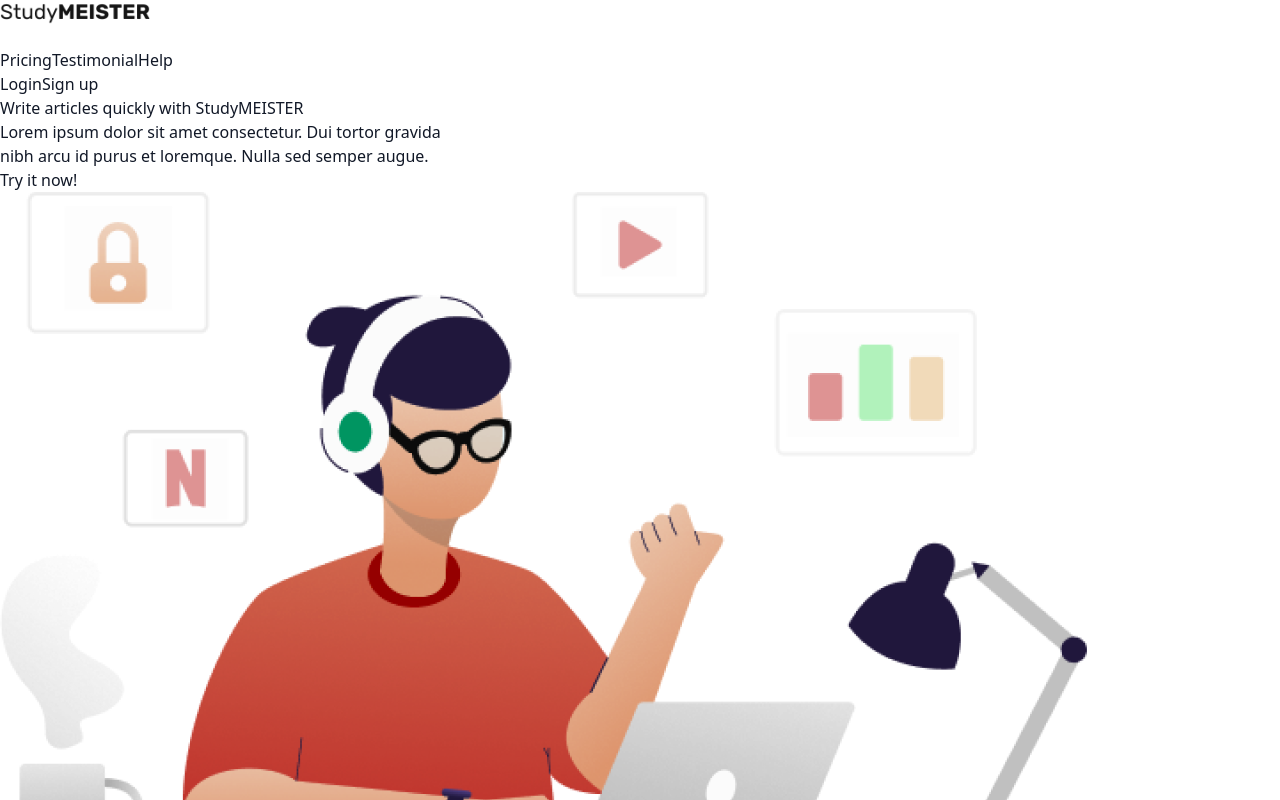
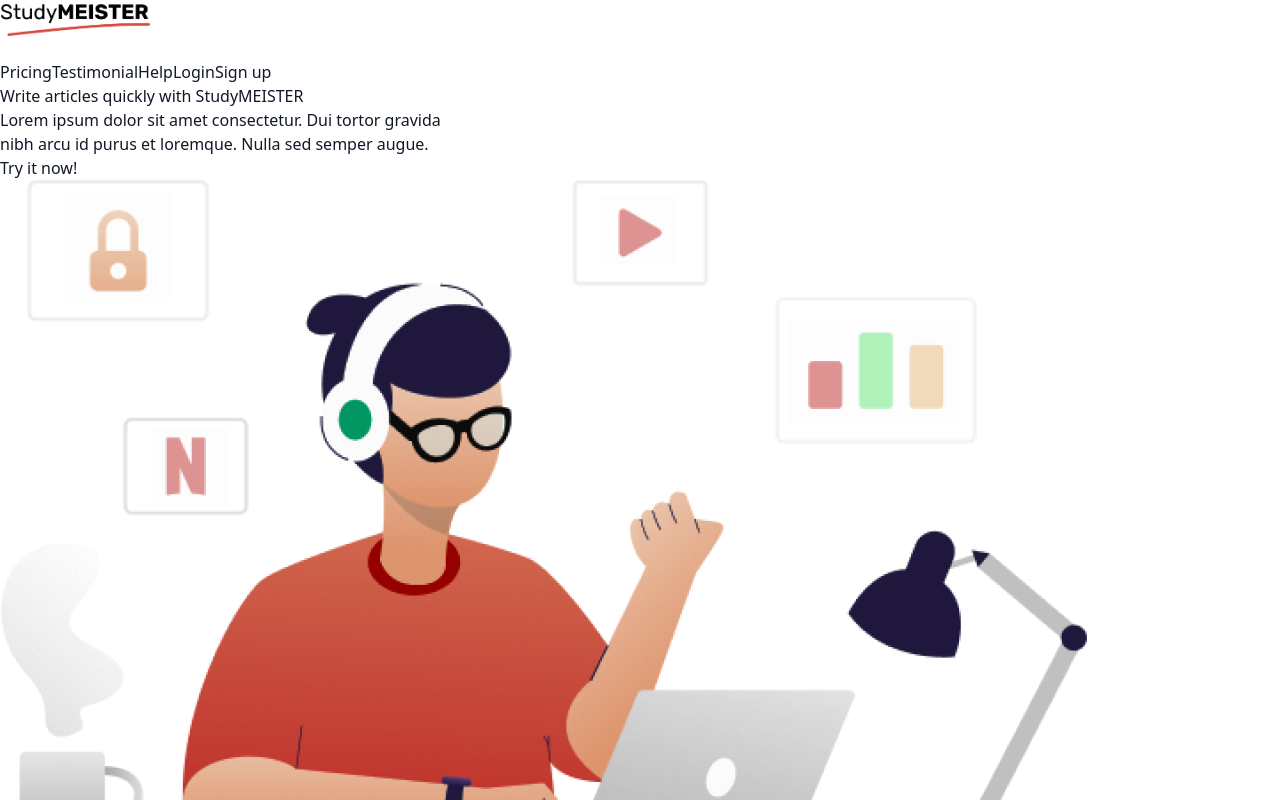
Before and after one commit to Azeez-Abiola/studyMEISTER, a React (Vite) app: page / in a window 1280 px wide. Shown: the top 800 px of the page. Built offline with nearby package versions, Linux system fonts and the light colour scheme.

Commit message:
latest commit

```diff
--- a/src/components/Header.jsx
+++ b/src/components/Header.jsx
@@ -48,32 +48,16 @@
           <div className={`w-6 h-0.5 bg-gray-600 mt-1.5 transition-all duration-300 ${isNavOpen ? '-rotate-45 -translate-y-1.5' : ''}`}></div>
         </button>
         <nav className={`fixed inset-0 z-10 bg-white transform transition-transform duration-300 ease-in-out ${isNavOpen ? 'translate-x-0' : 'translate-x-full'} lg:relative lg:inset-auto lg:transform-none lg:transition-none lg:flex lg:items-center lg:justify-end lg:flex-1`}>
-          <div className="flex flex-col lg:flex-row items-center justify-center h-full space-y-4 lg:space-y-0 lg:space-x-6 xl:space-x-8 2xl:space-x-12 text-md font-rubik">
-            <div className="lg:flex lg:items-center lg:space-x-6 xl:space-x-8 2xl:space-x-12">
-              <a href="#pricing" className="text-[#2B2B2B] hover:text-gray-900 relative group inline-block pl-4 font-semibold">
-                <span className="relative">Pricing</span>
-                <span className="absolute bottom-0 left-0 w-full h-0.5 bg-[#E16741] transform scale-x-0 group-hover:scale-x-100 transition-transform duration-300"></span>
-              </a>
-              <a href="#testimonials" className="text-[#2B2B2B] hover:text-gray-900 relative group inline-block pl-4 font-semibold">
-                <span className="relative">Testimonial</span>
-                <span className="absolute bottom-0 left-0 w-full h-0.5 bg-[#E16741] transform scale-x-0 group-hover:scale-x-100 transition-transform duration-300"></span>
-              </a>
-              <a href="#help" className="text-[#2B2B2B] hover:text-gray-900 relative group inline-block pl-4 font-semibold">
-                <span className="relative">Help</span>
-                <span className="absolute bottom-0 left-0 w-full h-0.5 bg-[#E16741] transform scale-x-0 group-hover:scale-x-100 transition-transform duration-300"></span>
-              </a>
-            </div>
-            <div className="lg:flex lg:items-center lg:space-x-4 xl:space-x-6 2xl:space-x-8">
-              <Link to="/signin" className="text-[#2B2B2B] hover:text-gray-900 relative group inline-block pl-4 font-semibold">
-                <span className="relative">Login</span>
-                <span className="absolute bottom-0 left-0 w-full h-0.5 bg-[#E16741] transform scale-x-0 group-hover:scale-x-100 transition-transform duration-300"></span>
-              </Link>
-              <Link to="signup" className="px-4 py-1 font-semibold text-[#E16741] bg-white
-                    border border-[#E16741] rounded-lg hover:bg-[#E16741] hover:text-white
-                    transition-colors duration-300">
-                Sign up
-              </Link>
-            </div>
+          <div className="flex flex-col lg:flex-row items-center justify-center h-full space-y-4 lg:space-y-0 lg:space-x-6 xl:space-x-8 2xl:space-x-12 text-md font-rubik lg:font-semibold lg:pl-16">
+            <a href="#pricing" className="text-[#2B2B2B] hover:text-gray-900">Pricing</a>
+            <a href="#testimonials" className="text-[#2B2B2B] hover:text-gray-900">Testimonial</a>
+            <a href="#help" className="text-[#2B2B2B] hover:text-gray-900">Help</a>
+            <Link to="/signin" className="text-[#2B2B2B] hover:text-gray-900">Login</Link>
+            <Link to="signup" className="px-4 py-1 font-semibold text-[#E16741] bg-white
+                  border border-[#E16741] rounded-lg hover:bg-[#E16741] hover:text-white
+                  transition-colors duration-300">
+              Sign up
+            </Link>
           </div>
         </nav>
       </div>
```
Also changed, not shown: public/logo.png.
